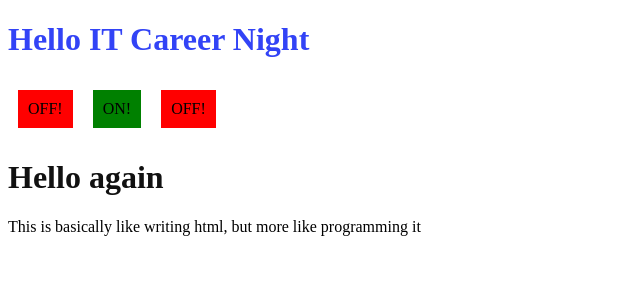
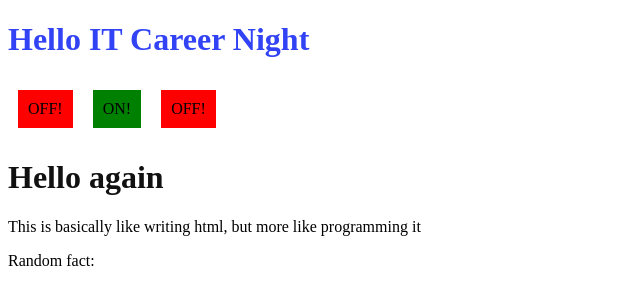
Before and after one commit to Aduril/react-basic, a React app: page / in a window 1280 px wide. Shown: the top 304 px of the page, without its empty margins (0-640 px from the left). Built offline with nearby package versions, Linux system fonts and the light colour scheme.

Commit message:
added example for componentDidMount

```diff
--- a/package.json
+++ b/package.json
@@ -24,18 +24,20 @@
   },
   "homepage": "https://github.com/Aduril/react#readme",
   "dependencies": {
+    "isomorphic-fetch": "^2.2.1",
     "react": "^16.6.3",
     "react-dom": "^16.6.3"
   },
   "devDependencies": {
+    "@types/isomorphic-fetch": "0.0.34",
     "@types/react": "^16.7.6",
     "@types/react-dom": "^16.0.9",
     "awesome-typescript-loader": "^5.2.1",
     "source-map-loader": "^0.2.4",
-    "typescript": "^3.1.6",
     "tslint": "^5.11.0",
     "tslint-config-prettier": "^1.16.0",
     "tslint-webpack-plugin": "^1.2.2",
+    "typescript": "^3.1.6",
     "webpack": "^4.25.1",
     "webpack-cli": "^3.1.2"
   }
--- a/src/pages/FirstPage.tsx
+++ b/src/pages/FirstPage.tsx
@@ -1,10 +1,22 @@
+import * as fetch from 'isomorphic-fetch'
 import * as React from 'react'
 import { Hello } from '../components/Hello';
 import { Switch } from '../components/Switch';
 
 
 
-export class FirstPage extends React.Component<{}, {}> {
+export class FirstPage extends React.Component<{}, {fact: string}> {
+  state = {
+    fact: ''
+  }
+
+  async componentDidMount() {
+    const url = `http://numbersapi.com/random/year?json`
+    const randomYearFact = await fetch(url)
+    const factJson = await randomYearFact.json()
+    this.setState({fact: factJson.text})
+  }
+
   render() {
     return <>
       <Hello who={'IT Career Night'} color={'#3243F6'} />
@@ -15,6 +27,9 @@ export class FirstPage extends React.Component<{}, {}> {
         <Hello who={'again'} />
         <p>This is basically like writing html, but more like programming it</p>
       </div>
+      <div>
+        Random fact: {this.state.fact}
+      </div>
     </>
   }
 }
```
Also changed, not shown: 2 other files (tests, documents, lock files or other folders).
